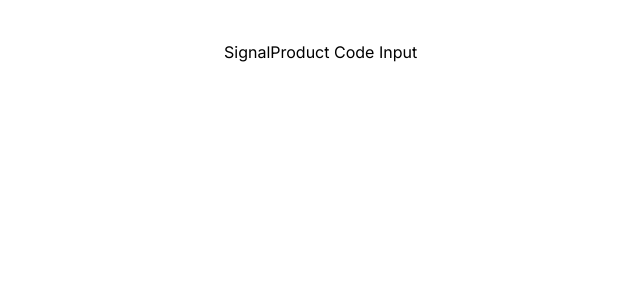
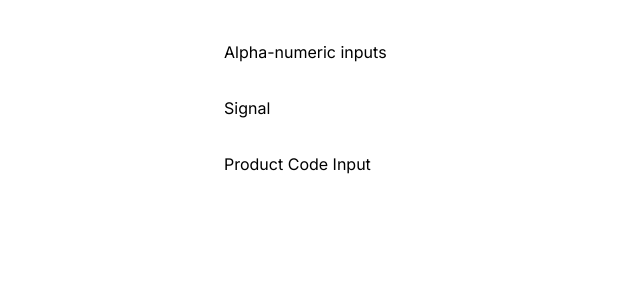
Before and after one commit to yamamotok/ui-components-demo, a Next.js app: page / in a window 1280 px wide. Shown: the top 300 px of the page, without its empty margins (206-846 px from the left). Built offline with nearby package versions, Linux system fonts and the light colour scheme.

Commit message:
index page

```diff
--- a/src/app/page.tsx
+++ b/src/app/page.tsx
@@ -2,9 +2,16 @@ import Link from 'next/link';
 
 export default function Home() {
   return (
-    <div className="container mx-auto py-8">
-      <Link href="/signal">Signal</Link>
-      <Link href="/codeinput">Product Code Input</Link>
-    </div>
+    <ul className="container mx-auto flex flex-col gap-8 py-8">
+      <li>
+        <Link href="/alphanumeric">Alpha-numeric inputs</Link>
+      </li>
+      <li>
+        <Link href="/signal">Signal</Link>
+      </li>
+      <li>
+        <Link href="/codeinput">Product Code Input</Link>
+      </li>
+    </ul>
   );
 }
```
